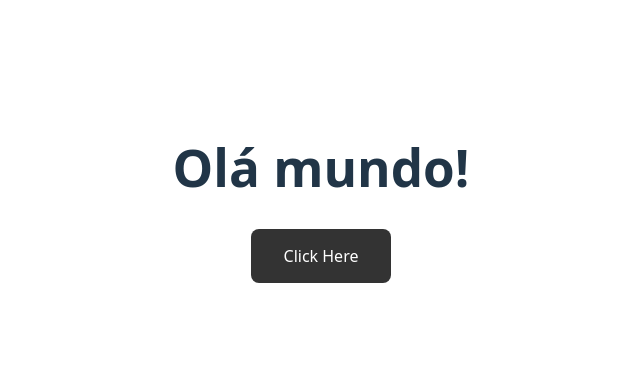
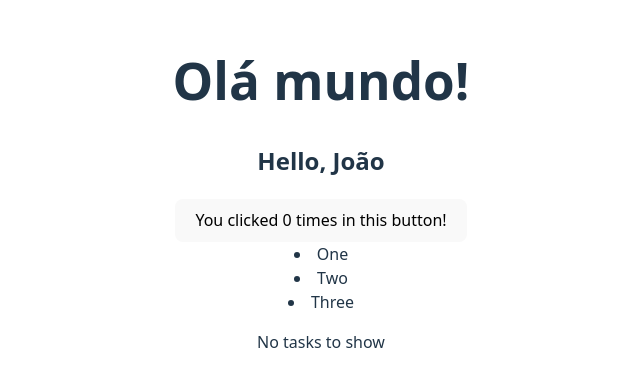
Before and after one commit to JVKszuba/CompassReactJS, a React (Vite) app in the folder Fundamentals/app/: page / in a window 1280 px wide. Shown: the part 206-592 px from the top of the page, without its empty margins (319-959 px from the left). Built offline with nearby package versions, Linux system fonts and the light colour scheme.

Commit message:
feat: add pratical examples for concepts of props, events, useState and list

```diff
--- a/Fundamentals/app/src/App.jsx
+++ b/Fundamentals/app/src/App.jsx
@@ -13,12 +13,16 @@ import LoginButton from "./components/LoginButton.jsx";
 import Warning from "./components/Warning.jsx";
 import NumberList from "./components/NumberList.jsx";
 import StyledButton from "./components/StyledButton.jsx";
+import Greeting from "./components/Greeting.jsx";
+import CounterNew from "./components/CounterNew.jsx";
+import TaskList from "./components/TaskList.jsx";
 
 function App() {
 
   return (
     <>
       <Welcome />
+      {/* Studying concepts */}
       {/*<GoodMorning />*/}
       {/*<Parent name = "Bob" age = {30}/>*/}
       {/*<Counter />*/}
@@ -31,7 +35,13 @@ function App() {
       {/*<LoginButton loggedIn = {true} />*/}
       {/*<Warning warning = {true} />*/}
       {/*<NumberList numbers = {[1, 2, 3, 4, 5]} />*/}
-      <StyledButton />
+      {/*<StyledButton />*/}
+
+      {/* Practicing concepts */}
+      <Greeting name = "João" />
+      <CounterNew />
+      <TaskList tasks = {[{id: 1, text: "One"}, {id: 2, text: "Two"}, {id: 3, text: "Three"}]} />
+      <TaskList />
     </>
   )
 }
--- /dev/null
+++ b/Fundamentals/app/src/components/CounterNew.jsx
@@ -0,0 +1,16 @@
+import { useState } from "react";
+
+function CounterNew() {
+
+    const [clicks, setClicks] = useState(0)
+
+    const handleClick = () => setClicks(clicks + 1)
+
+    return (
+        <button onClick = {handleClick}>
+            You clicked {clicks} {clicks === 1 ? "time" : "times"} in this button!
+        </button>
+    );
+}
+
+export default CounterNew;
--- /dev/null
+++ b/Fundamentals/app/src/components/Greeting.jsx
@@ -0,0 +1,10 @@
+function Greeting({name}) {
+
+    return (
+        <div>
+            <h2> Hello, {name}</h2>
+        </div>
+    );
+}
+
+export default Greeting;
--- /dev/null
+++ b/Fundamentals/app/src/components/TaskList.jsx
@@ -0,0 +1,19 @@
+function TaskList({tasks}) {
+
+    if (!tasks) {
+
+        return (
+            <div>
+                <p>No tasks to show</p>
+            </div>
+        );
+    }
+
+    return (
+        <div>
+            {tasks.map((task) => (<li key = {task.id}>{task.text}</li>))}
+        </div>
+    );
+}
+
+export default TaskList;
```
